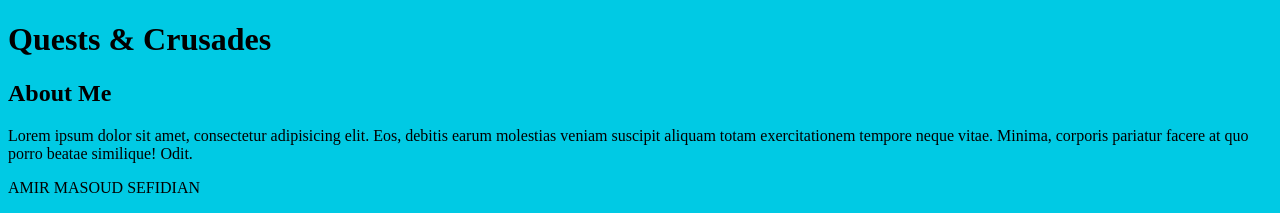
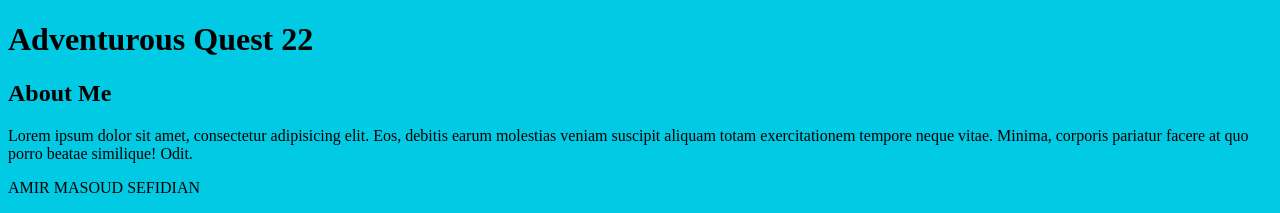
Before and after one commit to amirmasoudsfd/new-git-project, a plain HTML site: page index.html in a window 1280 px wide. Shown: the top 213 px of the page. Drawn offline with Linux system fonts and the light colour scheme.

Commit message:
Revert "Set new title"
This reverts commit 30fba2f84af5a180c53690c6db92c3c16d818c78.

```diff
--- a/index.html
+++ b/index.html
@@ -10,7 +10,7 @@
 <body>
 <header>
 
-    <h1>Quests & Crusades</h1>
+    <h1>Adventurous Quest 22</h1>
 
 </header>
 
```
